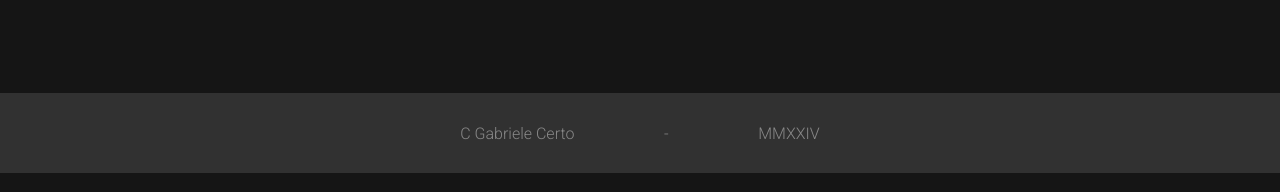
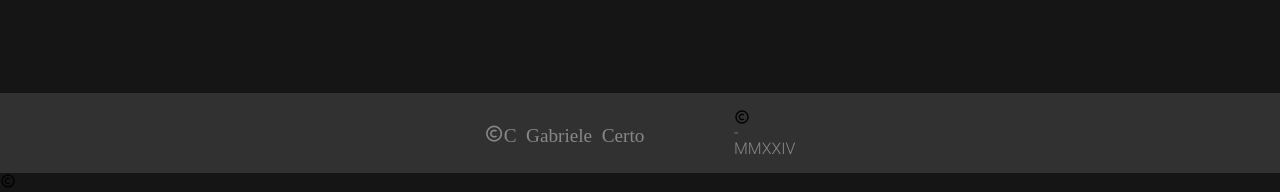
Before and after one commit to ThatGabrieleC/ThatGabrieleC.github.io, a Flask app: page /en/ in a window 1280 px wide. Shown: the part 4457-4649 px from the top of the page. Run offline with Flask 3, Linux system fonts and the light colour scheme; some libraries are stand-ins or nearby versions.

Commit message:
Updated home.html

```diff
--- a/Portfolio/Website/Templates/en/home.html
+++ b/Portfolio/Website/Templates/en/home.html
@@ -287,7 +287,7 @@
   </div>
  </section>
  <footer>
-    <h5>C Gabriele Certo </h5>
+    <h5><i class='bx bx-copyright'>C Gabriele Certo </h5>
     <h5>-</h5>
     <h5>MMXXIV</h5>
  </footer>
```
